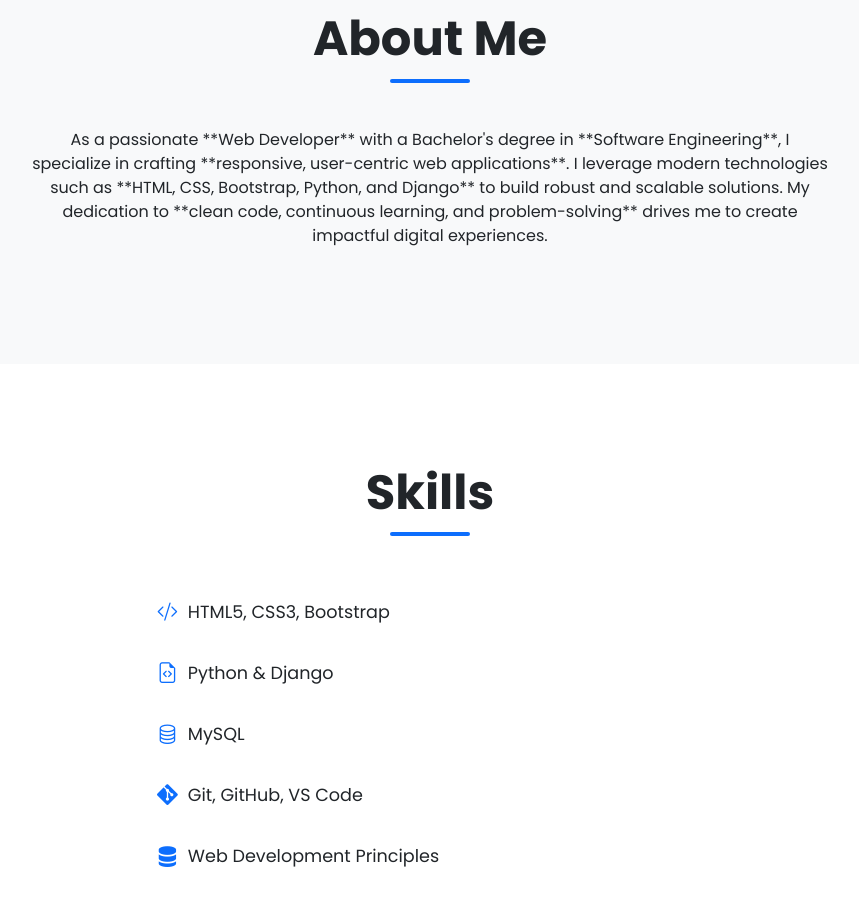
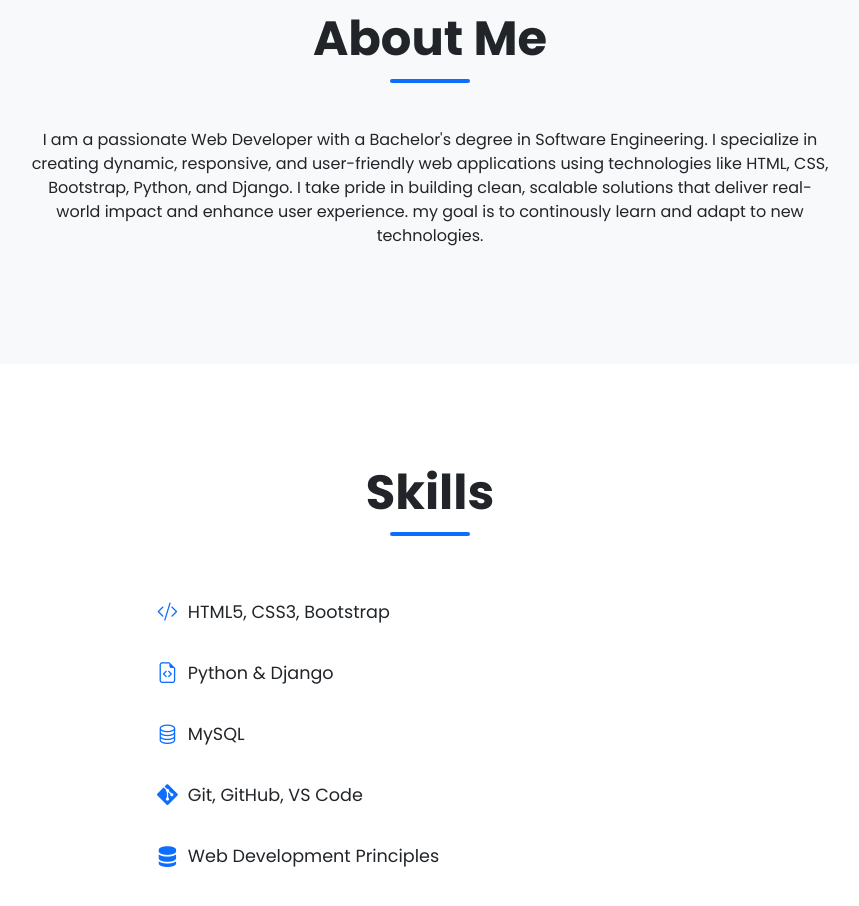
Before and after one commit to Usman-54/portfolio, a plain HTML site: page index.html in a window 1280 px wide. Shown: the part 960-1866 px from the top of the page, without its empty margins (210-1069 px from the left). Drawn offline with nearby package versions, Linux system fonts and the light colour scheme.

Commit message:
Update index.html

```diff
--- a/index.html
+++ b/index.html
@@ -436,10 +436,14 @@
   <section class="section bg-light" id="about">
     <div class="container text-center">
       <h2 class="section-title">About Me</h2>
-      <p class="mx-auto" style="max-width: 800px;">
-        As a passionate **Web Developer** with a Bachelor's degree in **Software Engineering**, I specialize in crafting **responsive, user-centric web applications**. I leverage modern technologies such as **HTML, CSS, Bootstrap, Python, and Django** to build robust and scalable solutions. My dedication to **clean code, continuous learning, and problem-solving** drives me to create impactful digital experiences.
+      <p class="text-center mx-auto" style="max-width: 800px;">
+        I am a passionate Web Developer with a Bachelor's degree in Software Engineering.
+        I specialize in creating dynamic, responsive, and user-friendly web applications using technologies like HTML,
+        CSS, Bootstrap, Python, and Django.
+        I take pride in building clean, scalable solutions that deliver real-world impact and enhance user experience.
+        my goal is to continously learn and adapt to new technologies.
       </p>
-    </div>
+
   </section>
 
   <section class="section bg-white" id="skills">
```
